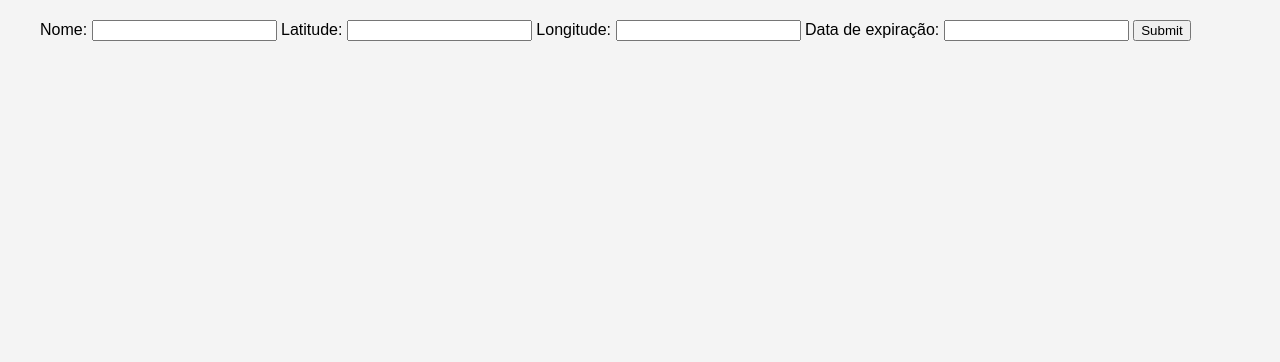
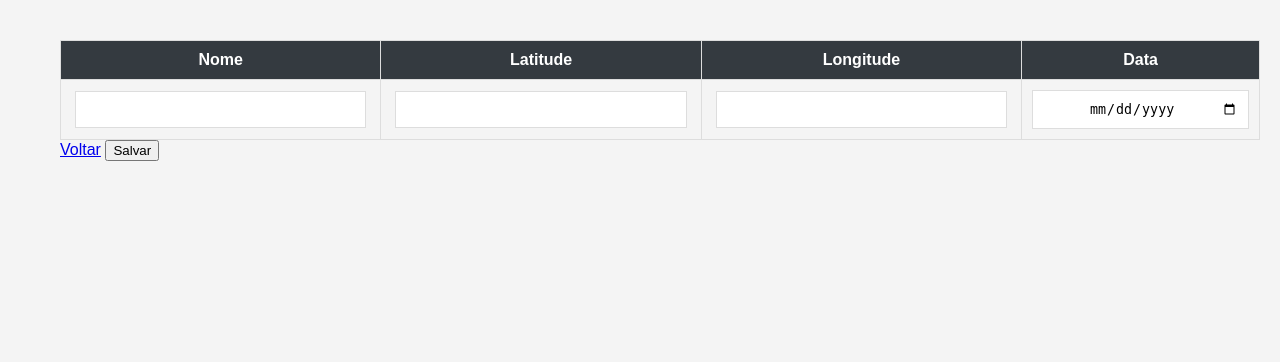
Before and after one commit to Lf-hub/map_target, a Django app: page /create/ in a window 1280 px wide. Shown: the part 58-420 px from the top of the page. Run offline with Django 4.2, Linux system fonts and the light colour scheme; some libraries are stand-ins or nearby versions.

Commit message:
Fix template

```diff
--- a/core/templates/target_create.html
+++ b/core/templates/target_create.html
@@ -1,11 +1,28 @@
 {% extends "base.html" %}
+{% block content %}
 
-{% block content %}
-<div class="modal-body">
-    <form action="{% url 'core:create' %}" method="POST">
+<div class="full-width">
+    <form method="post" action="{% url 'core:create' %}">
         {% csrf_token %}
-        {{ form }}
-        <button type="submit" class="btn btn-primary">Submit</button>
+    <table class="table">
+        <thead class="body-title">
+            <tr class= "bg-gray-200 p-2">
+                <th>Nome</th>
+                <th>Latitude</th>
+                <th>Longitude</th>
+                <th>Data</th>
+            </tr>
+        </thead>
+        <tbody>
+            <tr>
+                <td><input class="cell-input" type="text" name="name"></td>
+                <td><input class="cell-input" type="text" name="latitude"></td>
+                <td><input class="cell-input" type="text" name="longitude"></td>
+                <td><input class="cell-input" type="date" name="expiration_date"></td>
+        </tbody>
+    </table>
+    <a class="btn btn-secondary" href="{% url 'core:list' %}">Voltar</a>
+    <button type="submit">Salvar</button>
     </form>
 </div>
 {% endblock content %}
--- a/core/templates/target_list.html
+++ b/core/templates/target_list.html
@@ -3,6 +3,9 @@
 {% block content %}
 
 <div class="full-width">
+
+    <a class="btn btn-primary" href="{% url 'core:create' %}">Criar Novo Objeto</a>
+
     <table class="table">
         <thead class="body-title">
             <tr class= "bg-gray-200 p-2">
@@ -19,7 +22,7 @@
                 <td>{{ item.name }}</td>
                 <td>{{ item.latitude }}</td>
                 <td>{{ item.longitude }}</td>
-                <td>{{ item.date }}</td>
+                <td>{{ item.expiration_date }}</td>
                 <td class="action-cell">
                     <a class="btn btn-warning"title="Editar"
                         href="{% url 'core:update' item.id %}">Editar
--- a/core/views.py
+++ b/core/views.py
@@ -36,7 +36,7 @@ class TargetList(ListView):
 class TargetCreate(CreateView):
     model = Target
     template_name = 'target_create.html'
-    success_url = '/index'
+    success_url = reverse_lazy('core:list')
     form_class = TargetForm
 
     def form_valid(self, form):
@@ -55,10 +55,11 @@ class TargetUpdate(UpdateView):
     model = Target
     template_name = 'target_detail.html'
     fields = ['name', 'latitude', 'longitude']
-    success_url = reverse_lazy('core:index')
+    success_url = reverse_lazy('core:list')
 
 class TargetDelete(DeleteView):
     model = Target
+    template_name = 'target_delete.html'
 
     def get_success_url(self):
-        return reverse_lazy("core:index")
+        return reverse_lazy("core:list")
--- a/static/css/index.css
+++ b/static/css/index.css
@@ -76,3 +76,11 @@ th {
 .action-cell {
     vertical-align: middle; /* Centraliza verticalmente os botões na célula */
 }
+
+/* Adiciona espaçamento interno nas células dos inputs */
+.cell-input {
+    width: 90%;
+    padding: 10px;
+    text-align: center;
+    border: 1px solid #ddd;
+}
```
Also changed, not shown: core/templates/target_delete.html (added, +33 -0 lines), core/templates/target_detail.html (+26 -2 lines).
